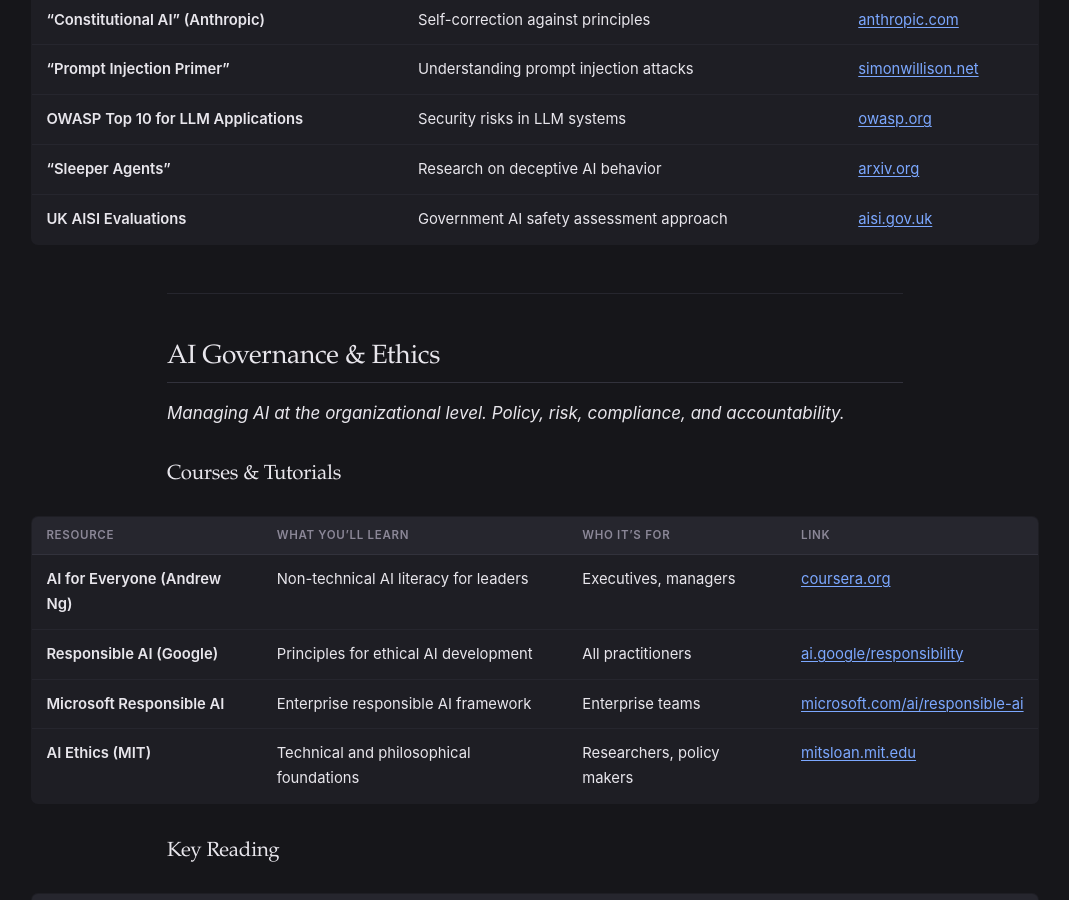
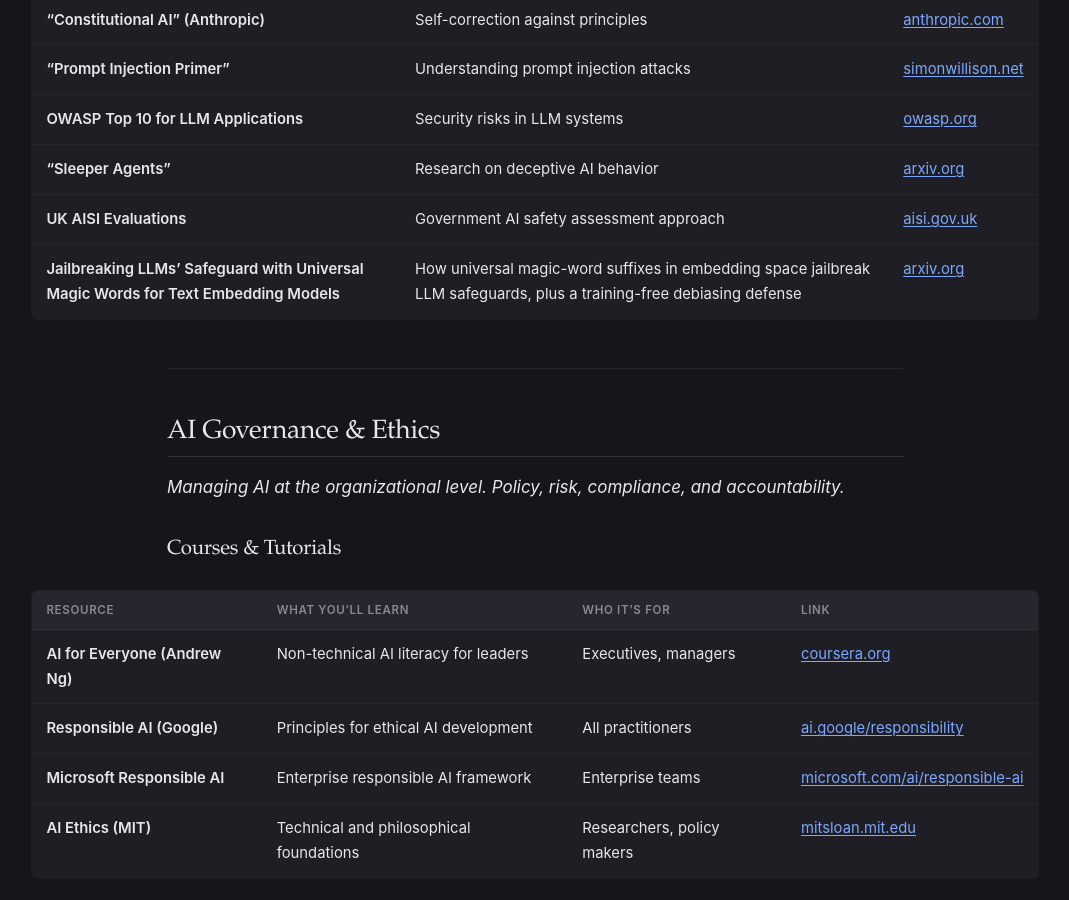
Before and after one commit to natnew/Awesome-Prompt-Engineering, a Jekyll site: the page built from Resources.md, in a window 1280 px wide and 900 px high, scrolled down 7585 px. Shown: the whole window, without its empty margins (105-1174 px from the left). Built offline with Jekyll 4.4.1, drawn with Linux system fonts in a browser that asks for light colours.

Commit message:
Add Magic Words to AI Safety & Alignment

```diff
--- a/Resources.md
+++ b/Resources.md
@@ -188,6 +188,7 @@ A practitioner's guide to learning resources for building, deploying, evaluating
 | **OWASP Top 10 for LLM Applications** | Security risks in LLM systems | [owasp.org](https://owasp.org/www-project-top-10-for-large-language-model-applications/) |
 | **"Sleeper Agents"** | Research on deceptive AI behavior | [arxiv.org](https://arxiv.org/abs/2401.05566) |
 | **UK AISI Evaluations** | Government AI safety assessment approach | [aisi.gov.uk](https://www.aisi.gov.uk/our-work) |
+| **Jailbreaking LLMs' Safeguard with Universal Magic Words for Text Embedding Models** | How universal magic-word suffixes in embedding space jailbreak LLM safeguards, plus a training-free debiasing defense | [arxiv.org](https://arxiv.org/abs/2501.18280) |
 
 ---
 
```
